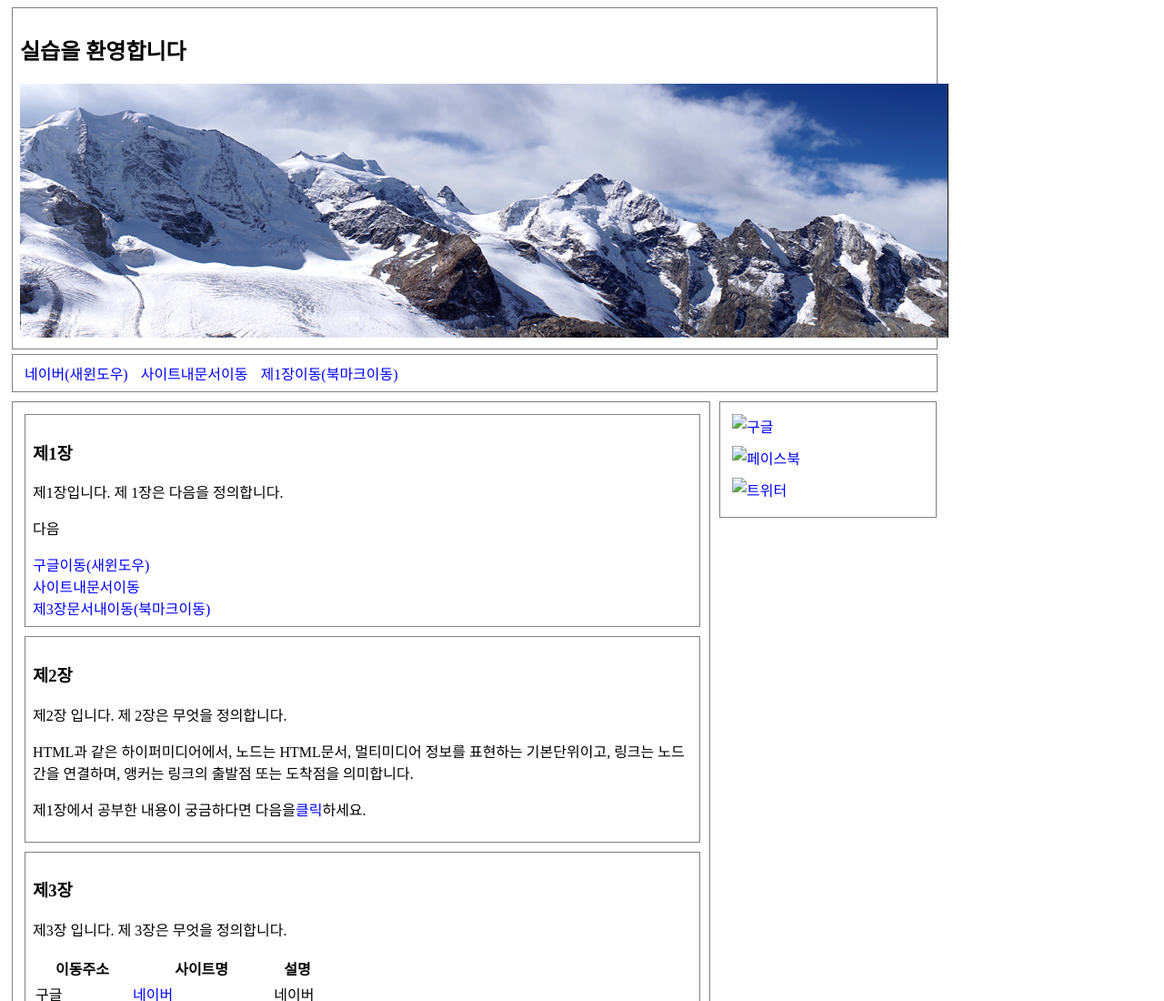
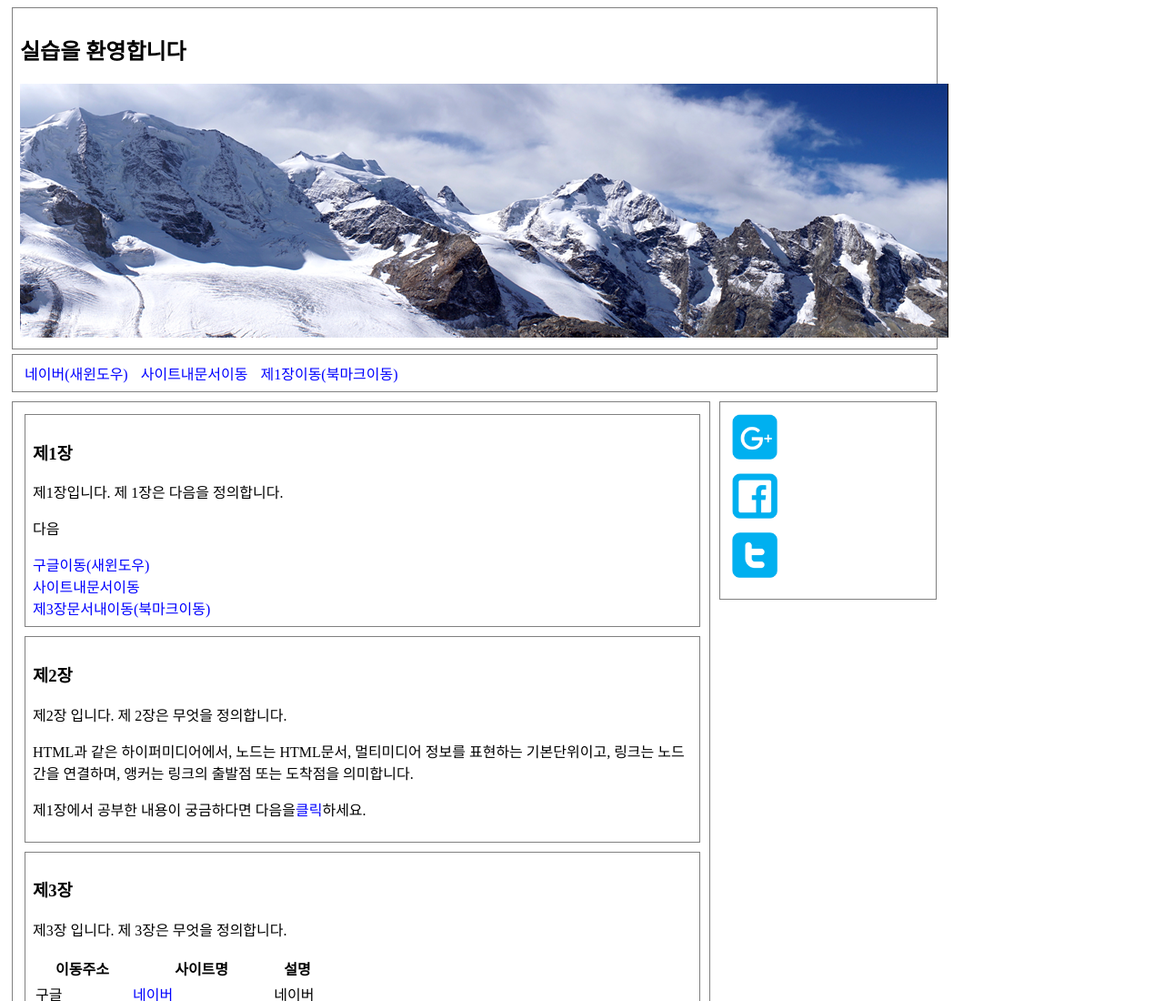
Before and after one commit to wown25/wown25.github.io, a plain HTML site: page 20190328/basicSemantic2.html in a window 1280 px wide. Shown: the top 1100 px of the page at 91% size. Drawn offline with Linux system fonts and the light colour scheme.

Commit message:
Update basicSemantic2.html

```diff
--- a/20190328/basicSemantic2.html
+++ b/20190328/basicSemantic2.html
@@ -54,9 +54,9 @@ a:active {color:blue; background-color:transparent; text-decoration:none;}
 </section> <!-- /main -->
 <aside>
 <ul>
-<li><a href=https://www.google.com><img src="..20190328/googlePlus.png"alt="구글"/></a></li>
-<li><a href=https://www.facebook.com><img src="..20190328/facebookOne.png"alt="페이스북"/></a></li>
-<li><a href=https://www.twitter.com><img src="..20190328/twitterYou.png"alt="트위터"/></a></li>
+<li><a href=https://www.google.com><img src="googlePlus.png"alt="구글"/></a></li>
+<li><a href=https://www.facebook.com><img src="facebookOne.png"alt="페이스북"/></a></li>
+<li><a href=https://www.twitter.com><img src="twitterYou.png"alt="트위터"/></a></li>
 </ul>
 </aside>
 <footer>
```
